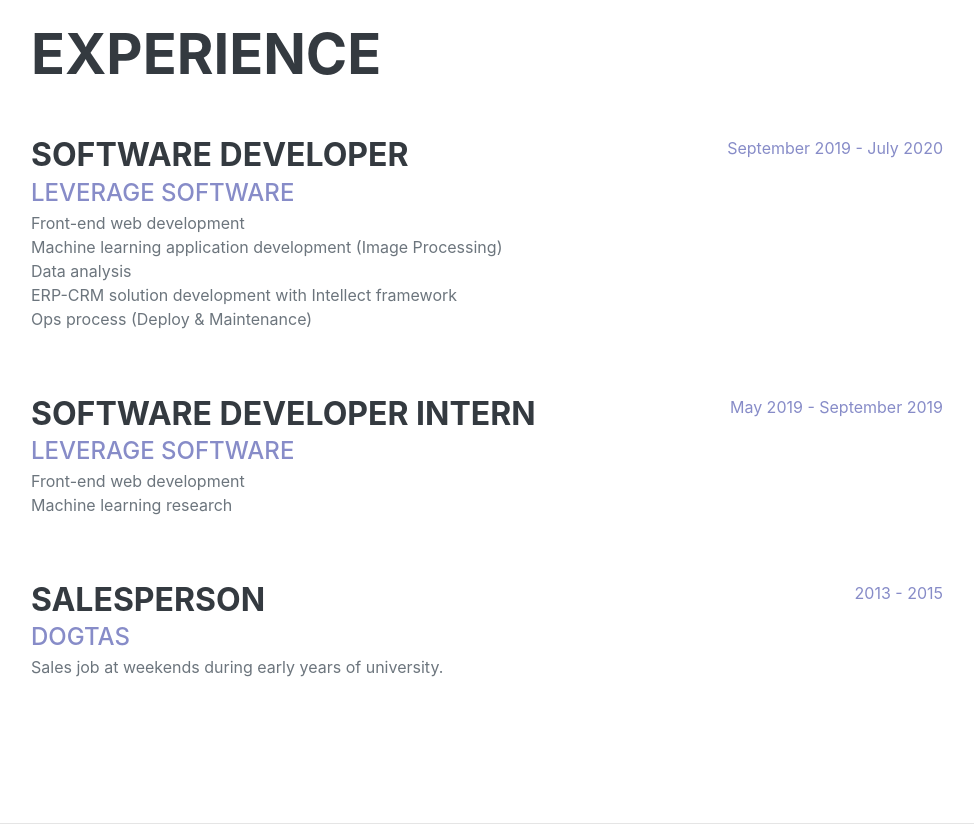
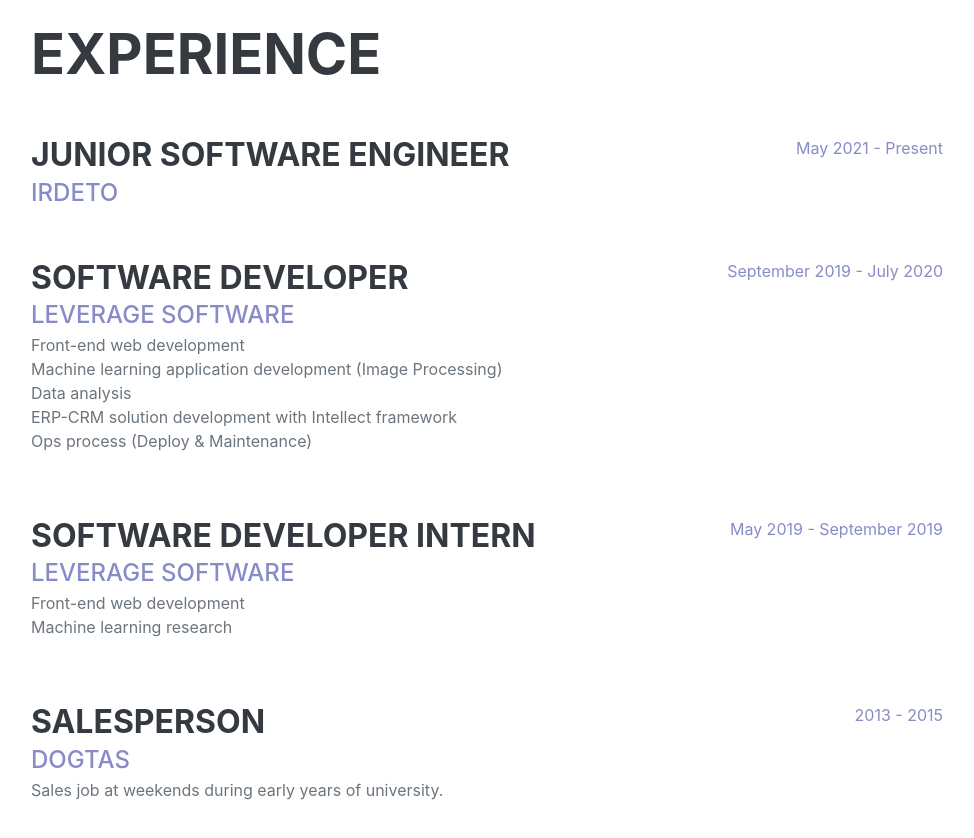
Before and after one commit to Arda13/resume, a plain HTML site: page index.html in a window 1280 px wide. Shown: the part 860-1698 px from the top of the page, without its empty margins (289-1263 px from the left). Drawn offline with nearby package versions, Linux system fonts and the light colour scheme; a web font is replaced by a local one.

Commit message:
add new job

```diff
--- a/index.html
+++ b/index.html
@@ -77,6 +77,13 @@
         <section class="resume-section" id="experience">
             <div class="resume-section-content">
                 <h2 class="mb-5">Experience</h2>
+                <div class="d-flex flex-column flex-md-row justify-content-between mb-5">
+                    <div class="flex-grow-1">
+                        <h3 class="mb-0">Junior Software Engineer</h3>
+                        <a class="subheading mb-3" href="https://irdeto.com/" target="_blank">Irdeto</a>
+                    </div>
+                    <div class="flex-shrink-0"><span class="text-primary">May 2021 - Present</span></div>
+                </div>
                 <div class="d-flex flex-column flex-md-row justify-content-between mb-5">
                     <div class="flex-grow-1">
                         <h3 class="mb-0">Software Developer</h3>
```
